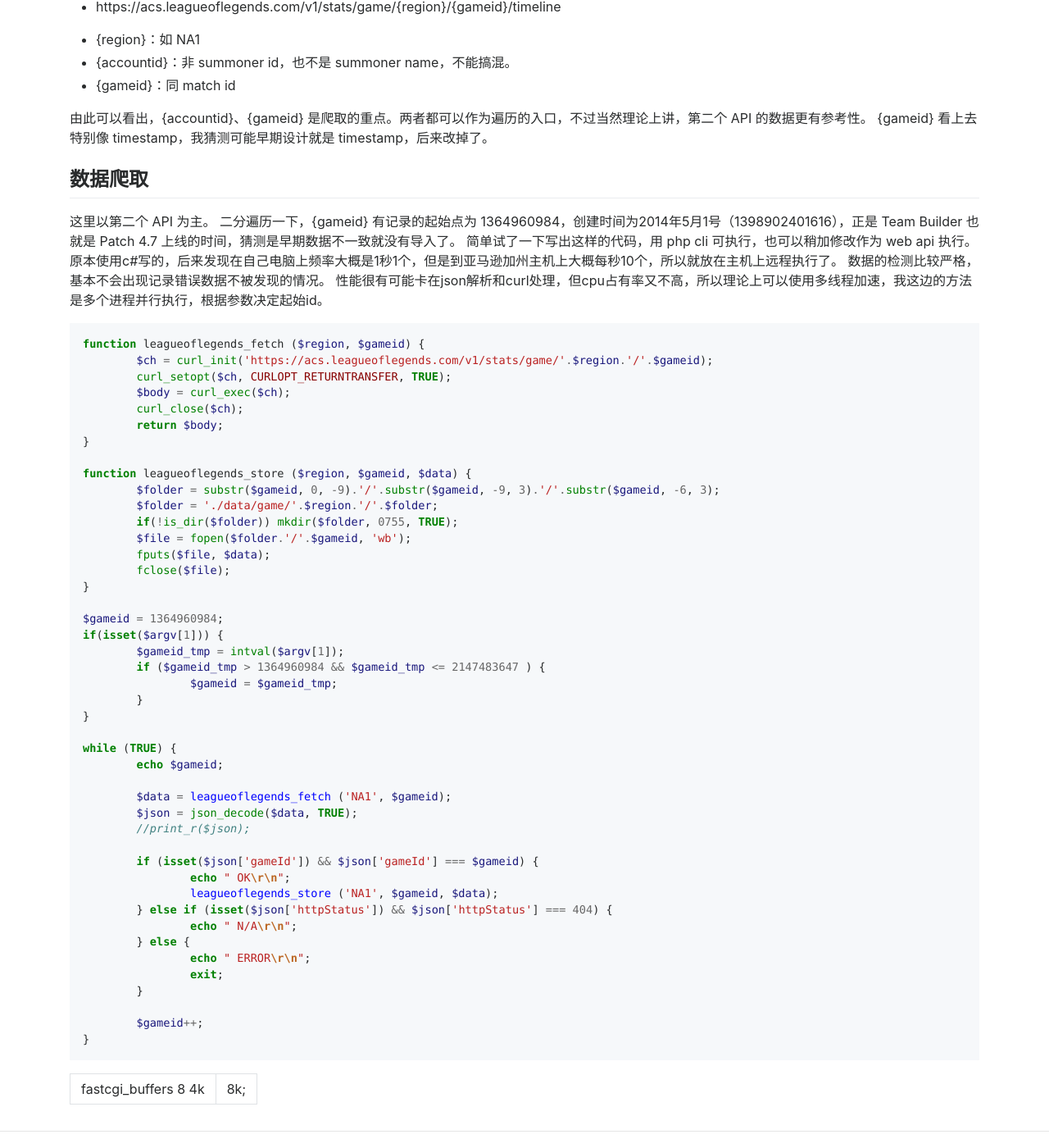
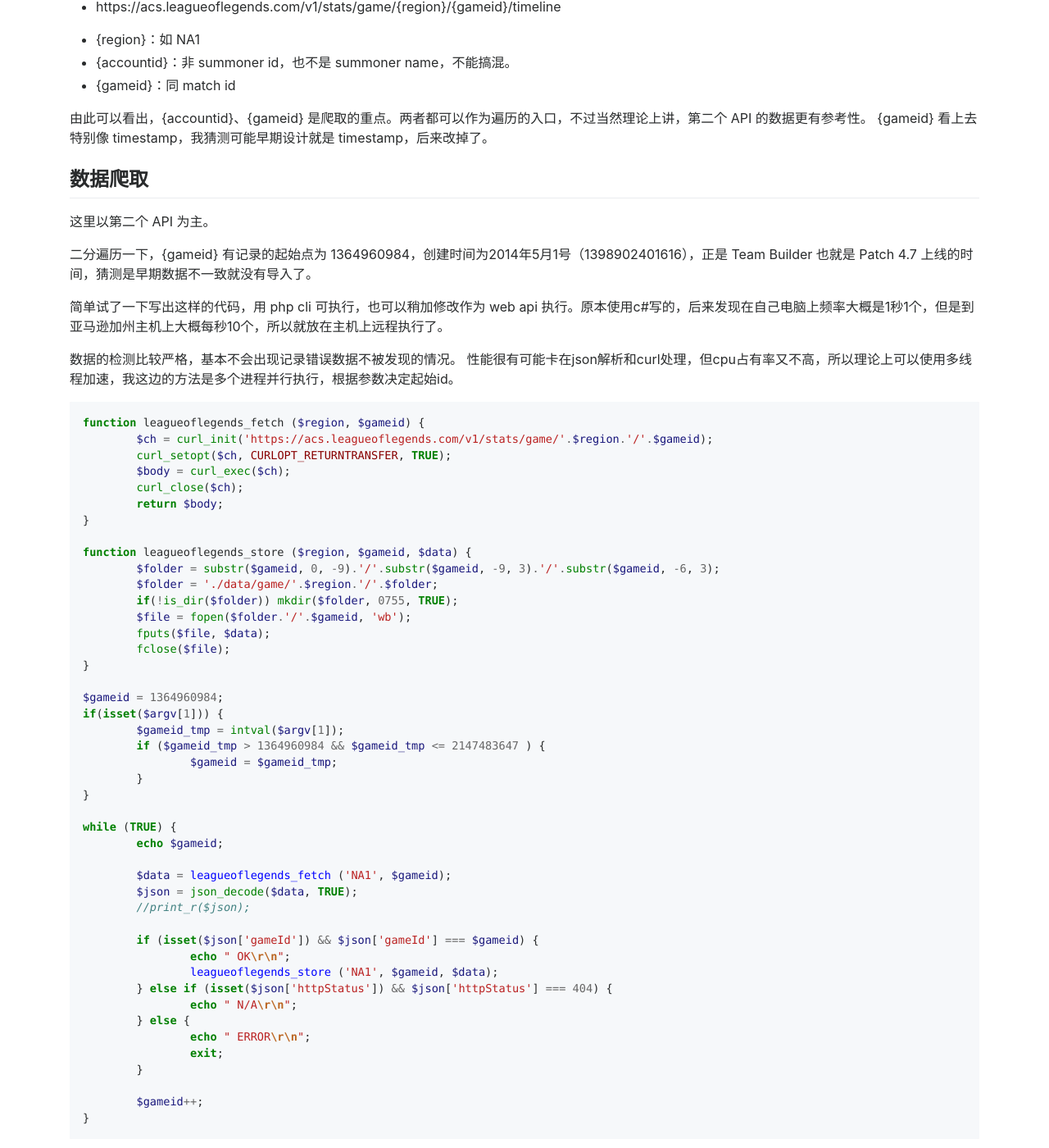
Before and after one commit to yangyuan/yangyuan.github.io, a Jekyll site: the page built from _posts/2014-10-07-zh-lol-api-usage.md, in a window 1280 px wide and 1400 px high, scrolled down 338 px. Shown: the whole window at 82% size. Built offline with Jekyll 4.4.1, drawn with Linux system fonts in a browser that asks for light colours; nearby versions of some CDN libraries; some of the changed text lies outside the part shown.

Commit message:
Update 2014-10-07-zh-lol-api-usage.md

````diff
--- a/_posts/2014-10-07-zh-lol-api-usage.md
+++ b/_posts/2014-10-07-zh-lol-api-usage.md
@@ -20,8 +20,11 @@
 数据爬取
 ----
 这里以第二个 API 为主。
+
 二分遍历一下，{gameid} 有记录的起始点为 1364960984，创建时间为2014年5月1号（1398902401616），正是 Team Builder 也就是 Patch 4.7 上线的时间，猜测是早期数据不一致就没有导入了。
+
 简单试了一下写出这样的代码，用 php cli 可执行，也可以稍加修改作为 web api 执行。原本使用c#写的，后来发现在自己电脑上频率大概是1秒1个，但是到亚马逊加州主机上大概每秒10个，所以就放在主机上远程执行了。
+
 数据的检测比较严格，基本不会出现记录错误数据不被发现的情况。
 性能很有可能卡在json解析和curl处理，但cpu占有率又不高，所以理论上可以使用多线程加速，我这边的方法是多个进程并行执行，根据参数决定起始id。
 
@@ -72,4 +75,4 @@
 }
 ```
 
-fastcgi_buffers 8 4k|8k;
+```fastcgi_buffers 8 4k|8k;```
````
